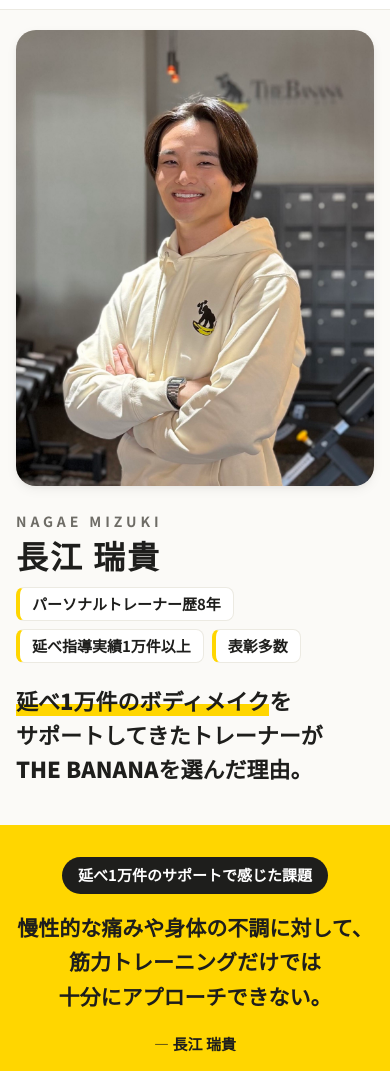
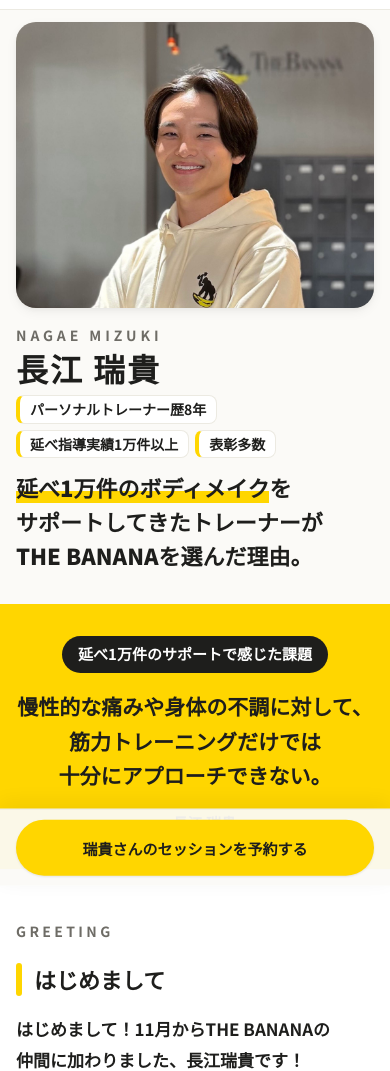
Before and after one commit to the-banana-gym/mizuki, a plain HTML site: page index.html in a window 390 px wide. Shown: the part 43-1114 px from the top of the page. Drawn offline with Linux system fonts and the light colour scheme.

Commit message:
追従する予約ボタン・スマホの一番上を詰める
Co-Authored-By: Claude Opus 5.5 <noreply@anthropic.com>

```diff
--- a/index.html
+++ b/index.html
@@ -126,6 +126,20 @@ p,li{text-wrap:pretty}
 .sunday{justify-self:center;margin:4px auto 0;background:var(--soft);border:1px solid var(--rule);color:var(--ink);font-weight:700;font-size:15px;line-height:1.6;padding:8px 16px;border-radius:12px;text-align:center;word-break:auto-phrase;max-width:420px}
 .hobby-photo{border-radius:var(--radius-lg);overflow:hidden;box-shadow:var(--shadow-md);aspect-ratio:4/3;background:#e9e5dc;margin:4px 0}
 .hobby-photo img{width:100%;height:100%;object-fit:cover}
+.stick{position:fixed;left:0;right:0;bottom:0;z-index:20;padding:10px max(16px,env(safe-area-inset-right,0px)) calc(10px + env(safe-area-inset-bottom,0px)) max(16px,env(safe-area-inset-left,0px));background:rgba(251,250,247,.94);border-top:1px solid var(--line);box-shadow:0 -6px 20px rgba(0,0,0,.06);display:flex;justify-content:center;transform:translateY(110%);transition:transform .25s ease}
+.stick.on{transform:none}
+.stick .btn{width:100%;max-width:420px}
+footer{padding-bottom:110px}
+@media (prefers-reduced-motion:reduce){.stick{transition:none}}
+@media (max-width:899px){
+  .hero{padding:12px 16px 32px;gap:14px}
+  .hero .photo{aspect-ratio:5/4}
+  .hero .photo img{object-position:50% 12%}
+  .name{line-height:1.2}
+  .creds{margin:8px 0 12px;gap:6px}
+  .creds li{font-size:14px;padding:2px 10px}
+  .hero h1{margin:0}
+}
 </style>
 </head>
 <body>
@@ -270,6 +284,24 @@ p,li{text-wrap:pretty}
 </section>
 
 </main>
+<div class="stick" id="stick" aria-hidden="true">
+  <a class="btn primary" href="https://thebanana.hacomono.jp/reserve/schedule/1/1" target="_blank" rel="noopener" tabindex="-1">瑞貴さんのセッションを予約する</a>
+</div>
+<script>
+(function(){
+  var bar=document.getElementById('stick'),hero=document.querySelector('.hero'),res=document.getElementById('t-reserve');
+  function upd(){
+    var hb=hero.getBoundingClientRect().bottom, rt=res.getBoundingClientRect().top;
+    var on = hb<0 && rt>window.innerHeight*0.6;
+    bar.classList.toggle('on',on);
+    bar.setAttribute('aria-hidden',on?'false':'true');
+    bar.querySelector('a').tabIndex = on?0:-1;
+  }
+  window.addEventListener('scroll',upd,{passive:true});window.addEventListener('resize',upd);upd();
+  if('IntersectionObserver' in window){var io=new IntersectionObserver(upd,{threshold:[0,0.01,0.5,1]});io.observe(hero);io.observe(res);}
+})();
+</script>
+
 
 <footer>
   <img src="assets/logo.png" alt="Private gym THE BANANA" width="85" height="32" loading="lazy">
```
